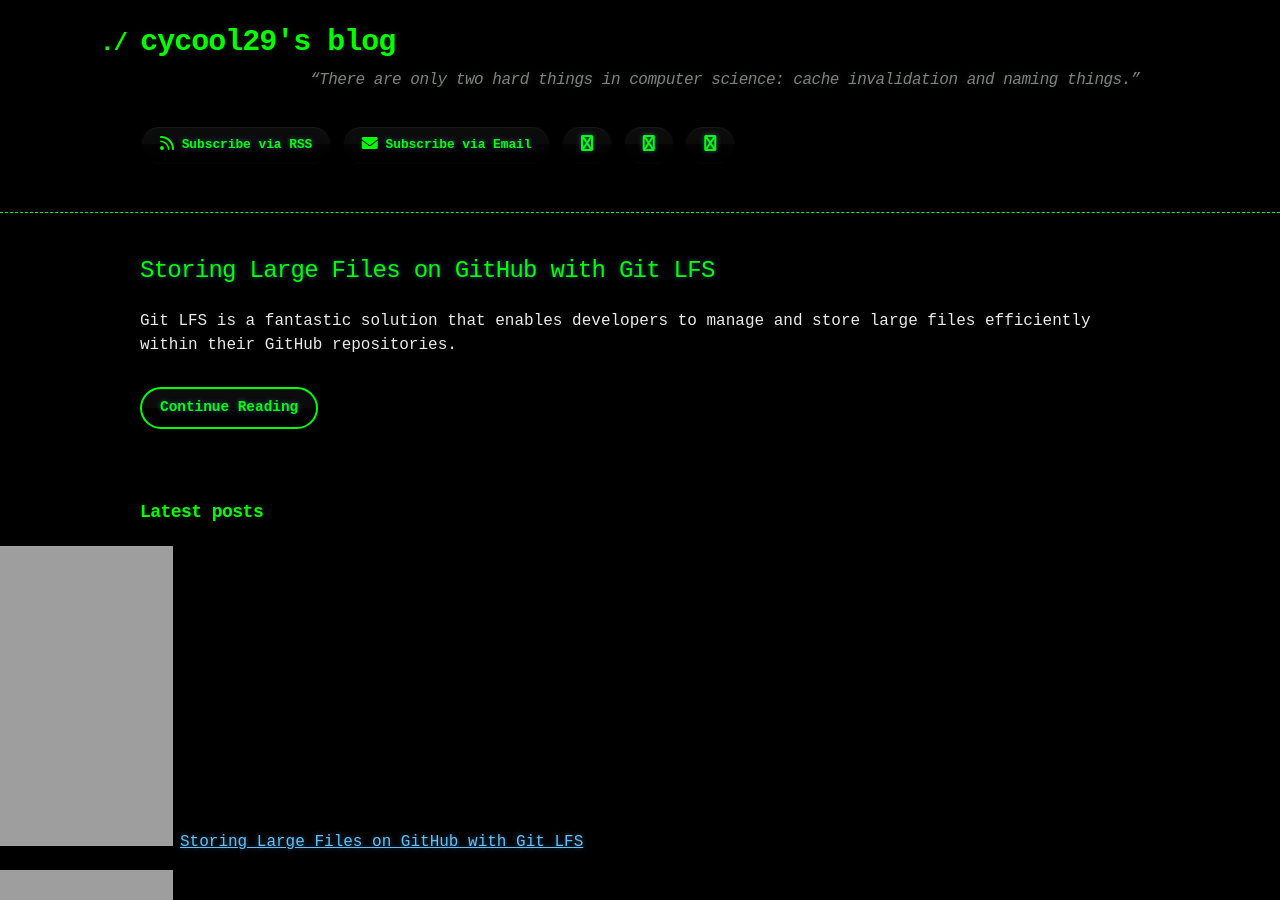
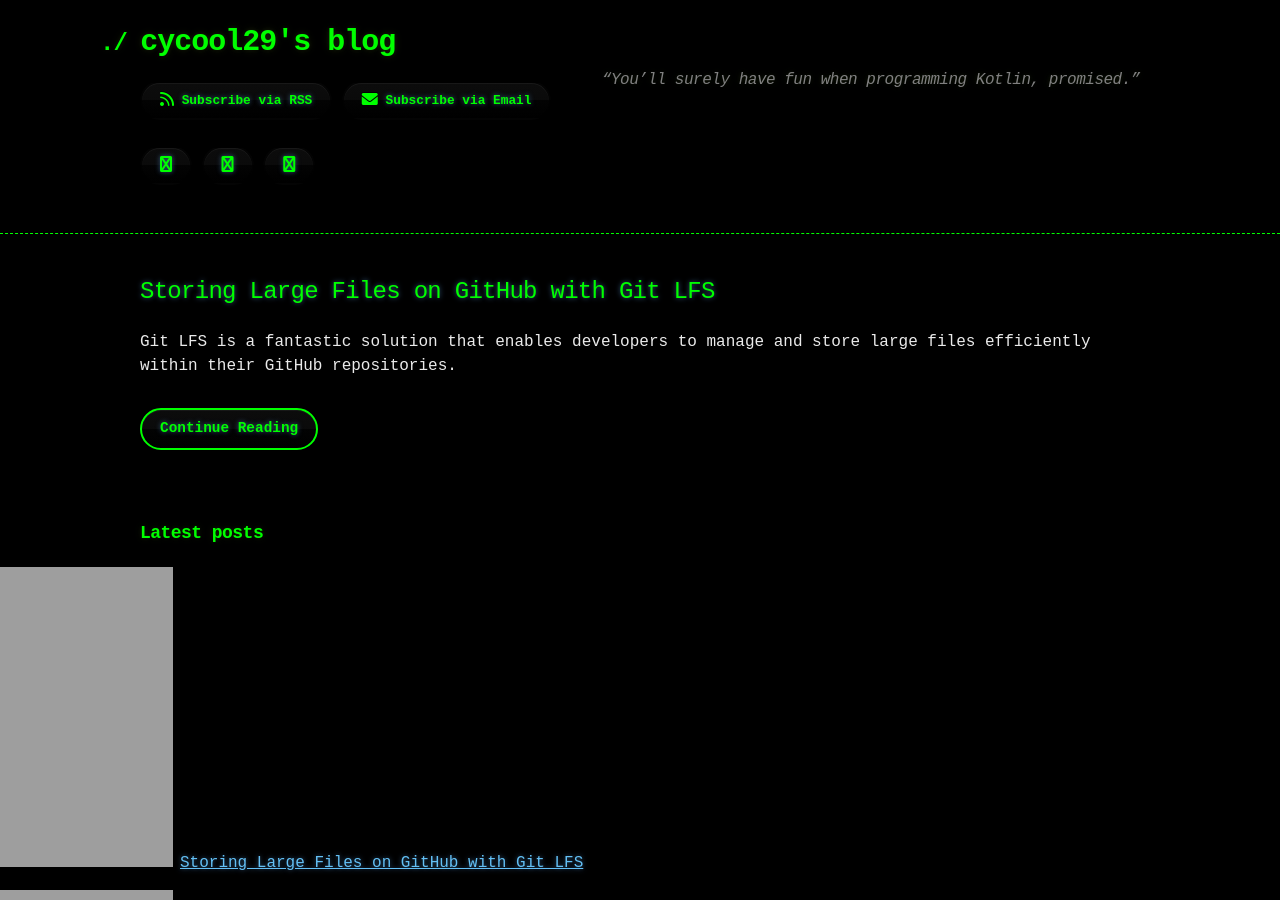
Before and after one commit to cycool29/cycool29.github.io, a Jekyll site: the page built from index.md, in a window 1280 px wide and 900 px high. Built offline with Jekyll 4.4.1, drawn with Linux system fonts in a browser that asks for light colours; a style sheet for code colours, icons or effects is not loaded.

Commit message:
Update quotes

```diff
--- a/_config.yml
+++ b/_config.yml
@@ -1,5 +1,5 @@
 title: cycool29's blog
-description: "“There are only two hard things in computer science: cache invalidation and naming things.” "
+description: "“You’ll surely have fun when programming Kotlin, promised.” "
 bio: A high school student. Intermediate in Python, Git, Bash. Learning JavaScript. He/Him. "
 author: cycool29
 url: https://cycool29.github.io
```
